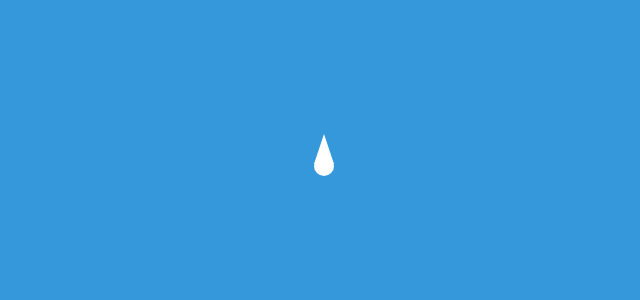
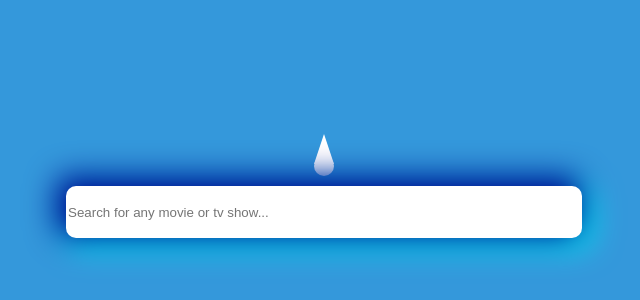
Before and after one commit to Drewsup123/streamhopper, a React (Create React App) app: page / in a window 1280 px wide. Shown: the part 188-488 px from the top of the page, without its empty margins (316-956 px from the left). Built offline with nearby package versions, Linux system fonts and the light colour scheme.

Commit message:
Added basic search screen

```diff
--- a/src/App.css
+++ b/src/App.css
@@ -2,30 +2,20 @@
   text-align: center;
 }
 
-.App-logo {
-  height: 40vmin;
-  pointer-events: none;
+.homepage {
+  display: flex;
+  justify-content: center;
+  align-items: center;
+  width: 100vw;
+  height: 100vh;
 }
 
-@media (prefers-reduced-motion: no-preference) {
-  .App-logo {
-    animation: App-logo-spin infinite 20s linear;
-  }
-}
-
-.App-header {
-  background-color: #282c34;
-  min-height: 100vh;
-  display: flex;
-  flex-direction: column;
-  align-items: center;
-  justify-content: center;
-  font-size: calc(10px + 2vmin);
-  color: white;
-}
-
-.App-link {
-  color: #61dafb;
+.homepage .homepage-search-input {
+  height: 50px;
+  width: 40vw;
+  border-radius: 10px;
+  border: none;
+  box-shadow: -5px -5px 30px 5px darkblue, 5px 5px 30px 5px cyan;
 }
 
 @keyframes App-logo-spin {
--- a/src/pages/Home.page.tsx
+++ b/src/pages/Home.page.tsx
@@ -1,12 +1,26 @@
-import React from "react";
+import React, {useState} from "react";
 
 const Home = () => {
+    const [search, setSearch] = useState<string>("");
+
+    const handleSearchChange = (e: React.ChangeEvent<HTMLInputElement>) => {
+        e.preventDefault();
+        e.stopPropagation();
+        setSearch(e.target.value);
+    }
+
     return (
         <div className="homepage">
             <div id="wave-animation">
                 <div className="drop"></div>
                 <div className="wave"></div>
             </div>
+            <input
+                className="homepage-search-input"
+                value={search}
+                onChange={handleSearchChange}
+                placeholder="Search for any movie or tv show..."
+            />
         </div>
     );
 };
--- a/src/styles/animations.css
+++ b/src/styles/animations.css
@@ -2,6 +2,9 @@
     background-color: #3498db;
     overflow: hidden;
     height: 100vh;
+    position: fixed;
+    width: 100vw;
+    z-index: -1;
 }
 
 /* div {
```
